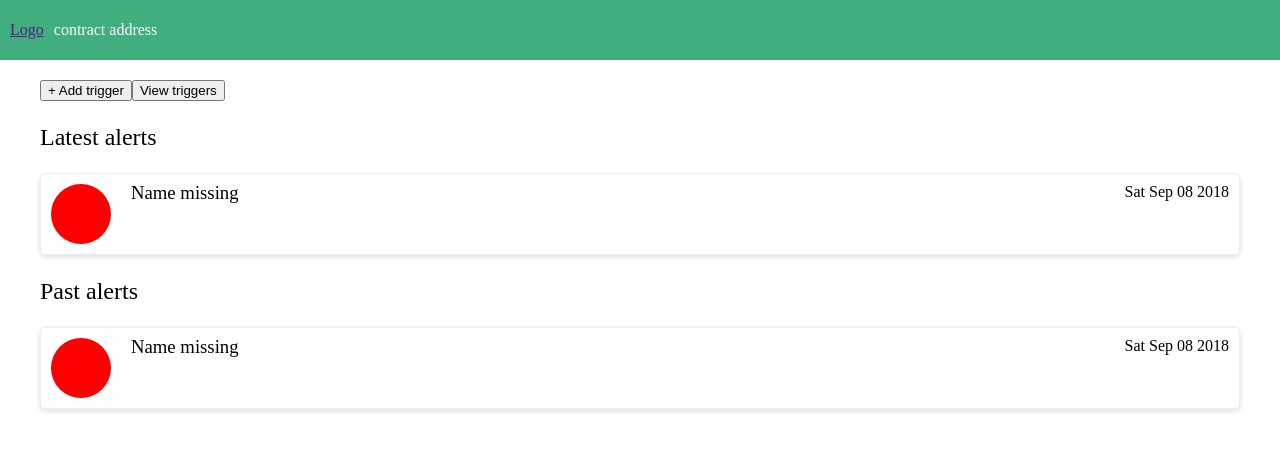
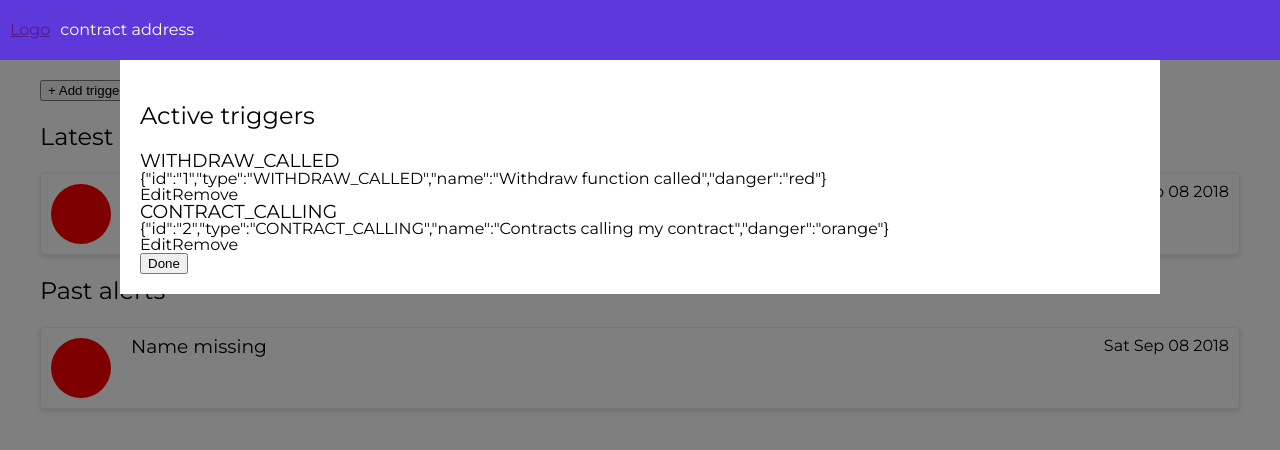
Before and after one commit to nebojsa94/smart-alert, a React app in the folder frontend/: page /index in a window 1280 px wide. Both pictures are taken after a click on the button "View triggers". Shown: the top 450 px of the page. Built offline with nearby package versions, Linux system fonts and the light colour scheme.

Commit message:
View active triggers in modal

```diff
--- /dev/null
+++ b/frontend/src/components/ActiveTriggers/ActiveTriggers.jsx
@@ -0,0 +1,47 @@
+import React, { Component } from 'react';
+import { bindActionCreators } from 'redux';
+import { Redirect } from 'react-router-dom';
+import { connect } from 'react-redux';
+
+class ActiveTriggers extends Component {
+  constructor(props) {
+    super(props);
+  }
+
+  render() {
+    return (
+      <div className="modal">
+        <div className="container">
+          <h2>Active triggers</h2>
+          <div>
+            {
+              this.props.activeTriggers.map((trigger) => (
+                <div key={trigger.id}>
+                  <h3>{trigger.type}</h3>
+                  <div>{JSON.stringify(trigger)}</div>
+                  <div>
+                    <a onClick={() => console.log('Edit ' + trigger.id)}>Edit</a>
+                    <a onClick={() => console.log('Remove ' + trigger.id)}>Remove</a>
+                  </div>
+                </div>
+              ))
+            }
+          </div>
+          <div>
+            <button onClick={this.props.closeModal}>Done</button>
+          </div>
+        </div>
+      </div>
+    );
+  }
+}
+
+const mapStateToProps = (state) => ({
+  activeTriggers: state.app.activeTriggers,
+});
+const mapDispatchToProps = (dispatch) => bindActionCreators({}, dispatch);
+
+export default connect(
+  mapStateToProps,
+  mapDispatchToProps
+)(ActiveTriggers);
--- a/frontend/src/components/ContractHome/ContractHome.jsx
+++ b/frontend/src/components/ContractHome/ContractHome.jsx
@@ -6,10 +6,14 @@ import { connect } from 'react-redux';
 import './ContractHome.scss'
 import AlertCard from './AlertCard/AlertCard';
 import { fetchTriggers } from '../../actions/apiActions';
+import ActiveTriggers from '../ActiveTriggers/ActiveTriggers';
 
 class ContractHome extends Component {
   constructor(props) {
     super(props);
+    this.state = {
+      showModal: '',
+    }
   }
 
   componentDidMount() {
@@ -17,6 +21,12 @@ class ContractHome extends Component {
     this.props.fetchTriggers()
     // fetch alerts for each trigger
 
+  }
+
+  setModal(modal) {
+    this.setState({
+      showModal: modal,
+    })
   }
 
   render() {
@@ -30,7 +40,7 @@ class ContractHome extends Component {
         <div className="container">
           <div>
             <button>+ Add trigger</button>
-            <button>View triggers</button>
+            <button onClick={() => this.setModal('active-triggers')}>View triggers</button>
           </div>
           <div>
             <h2>Latest alerts</h2>
@@ -41,6 +51,11 @@ class ContractHome extends Component {
             <AlertCard alert={{}} />
           </div>
         </div>
+
+        {
+          this.state.showModal === 'active-triggers' &&
+          <ActiveTriggers closeModal={() => this.setModal('')} />
+        }
       </div>
     );
   }
--- a/frontend/src/components/Home/Home.jsx
+++ b/frontend/src/components/Home/Home.jsx
@@ -13,7 +13,7 @@ class Home extends React.Component {
   }
 
   componentDidMount() {
-    let contracts = localStorage.getItem('contracts') || [];
+    let contracts = localStorage.getItem('contracts') || '[]';
 
     this.setState({
       contracts: JSON.parse(contracts),
--- a/frontend/src/index.html
+++ b/frontend/src/index.html
@@ -5,7 +5,9 @@
     <meta name="viewport"
           content="width=device-width, user-scalable=no, initial-scale=1.0, maximum-scale=1.0, minimum-scale=1.0">
     <meta http-equiv="X-UA-Compatible" content="ie=edge">
-    <title>Title</title>
+    <title>Smart Alert</title>
+
+    <link href="https://fonts.googleapis.com/css?family=Montserrat:400,700" rel="stylesheet">
 
     <script type="text/javascript">
       document.write('<base href="' + document.location.pathname + '" />');
--- a/frontend/src/reducers/appReducer.js
+++ b/frontend/src/reducers/appReducer.js
@@ -1,13 +1,15 @@
 import {
   CONTRACT_ID_ERROR,
   CONTRACT_ID_REQUEST,
-  CONTRACT_ID_SUCCESS
+  CONTRACT_ID_SUCCESS,
+  ACTIVE_TRIGGERS_FETCHED,
 } from '../actions/actionTypes';
 
 const INITIAL_STATE = {
   isFetchingContract: false,
   contractIdError: '',
   contractId: '',
+  activeTriggers: [],
 };
 
 export default (state = INITIAL_STATE, action) => {
@@ -38,6 +40,13 @@ export default (state = INITIAL_STATE, action) => {
       };
     }
 
+    case ACTIVE_TRIGGERS_FETCHED: {
+      return {
+        ...state,
+        activeTriggers: payload.triggers,
+      }
+    }
+
     default:
       return state;
   }
--- a/frontend/src/styles/components/common.scss
+++ b/frontend/src/styles/components/common.scss
@@ -51,3 +51,23 @@
     }
   }
 }
+
+.container {
+  max-width: 1200px;
+  margin-left: auto;
+  margin-right: auto;
+}
+
+.modal {
+  position: absolute;
+  background-color: rgba(black, .5);
+  top: 60px;
+  bottom: 0;
+  left: 0;
+  right: 0;
+  .container {
+    max-width: 1000px;
+    background-color: white;
+    padding: 20px;
+  }
+}
--- a/frontend/src/styles/style.scss
+++ b/frontend/src/styles/style.scss
@@ -5,9 +5,6 @@
 // Components
 @import "components/common";
 
-
-.container {
-  max-width: 1200px;
-  margin-left: auto;
-  margin-right: auto;
+body {
+  font-family: 'Montserrat', sans-serif;
 }
--- a/frontend/src/styles/variables/colors.scss
+++ b/frontend/src/styles/variables/colors.scss
@@ -1,5 +1,5 @@
 
-$accent: #40ae7d;
+$accent: #5D38DB;
 
 $warning-red: red;
 $warning-orange: orange;
```
